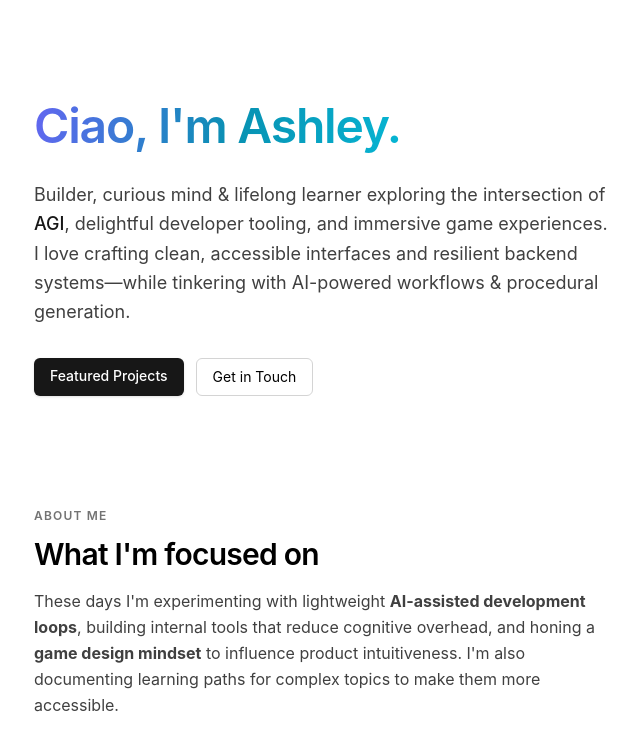
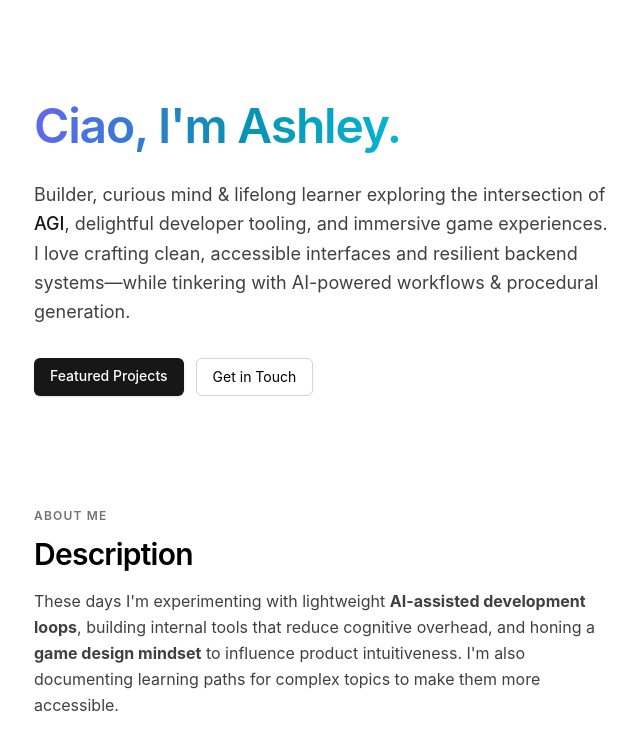
Before and after one commit to OmniAshley/portfolio-starter-kit, a Next.js app: page / in a window 1280 px wide. Shown: the top 748 px of the page, without its empty margins (318-958 px from the left). Built offline with nearby package versions, Linux system fonts and the light colour scheme.

Commit message:
refactor: amended "About Me" section

```diff
--- a/app/page.tsx
+++ b/app/page.tsx
@@ -43,7 +43,7 @@ export default function Page() {
       <Section
         id="about"
         eyebrow="About Me"
-        title="What I'm focused on"
+        title="Description"
         description={
           <>
             These days I'm experimenting with lightweight <strong>AI-assisted development loops</strong>, building internal tools that reduce cognitive overhead, and honing a <strong>game design mindset</strong> to influence product intuitiveness. I'm also documenting learning paths for complex topics to make them more accessible.
```
